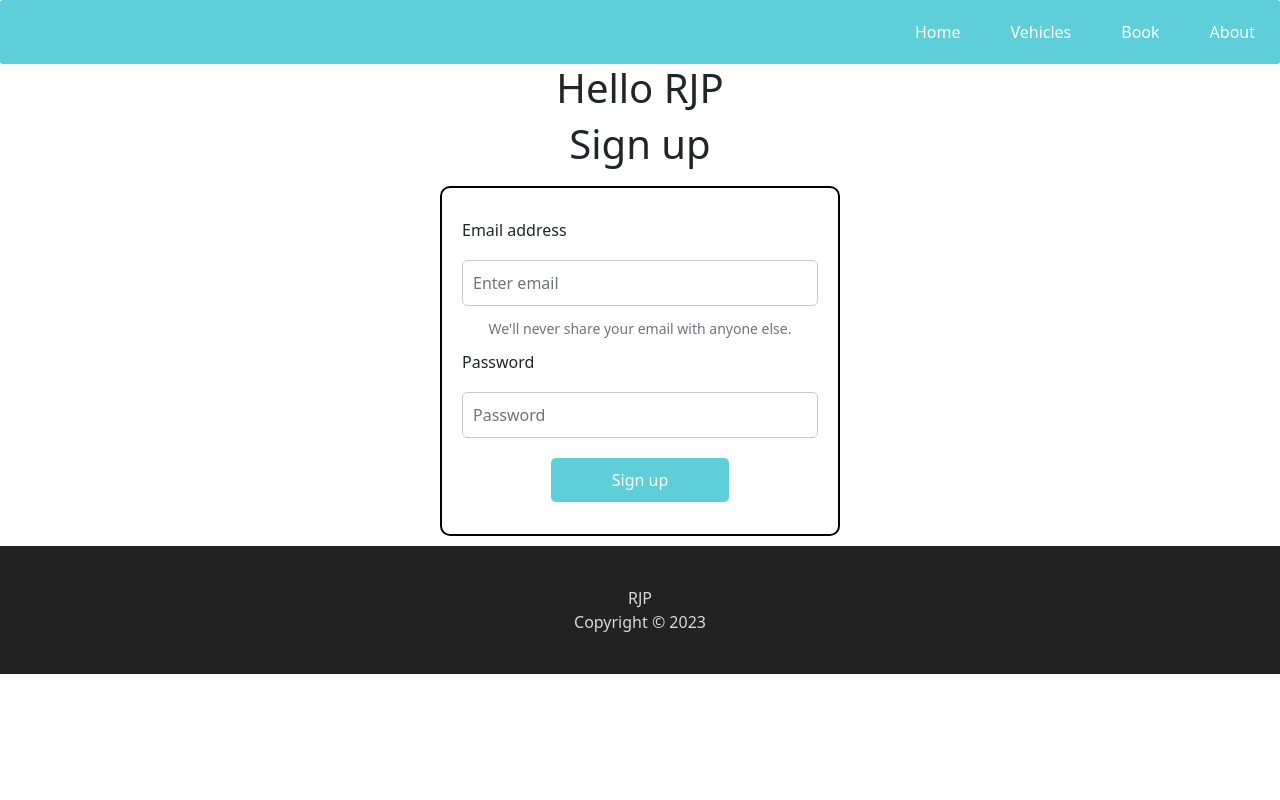
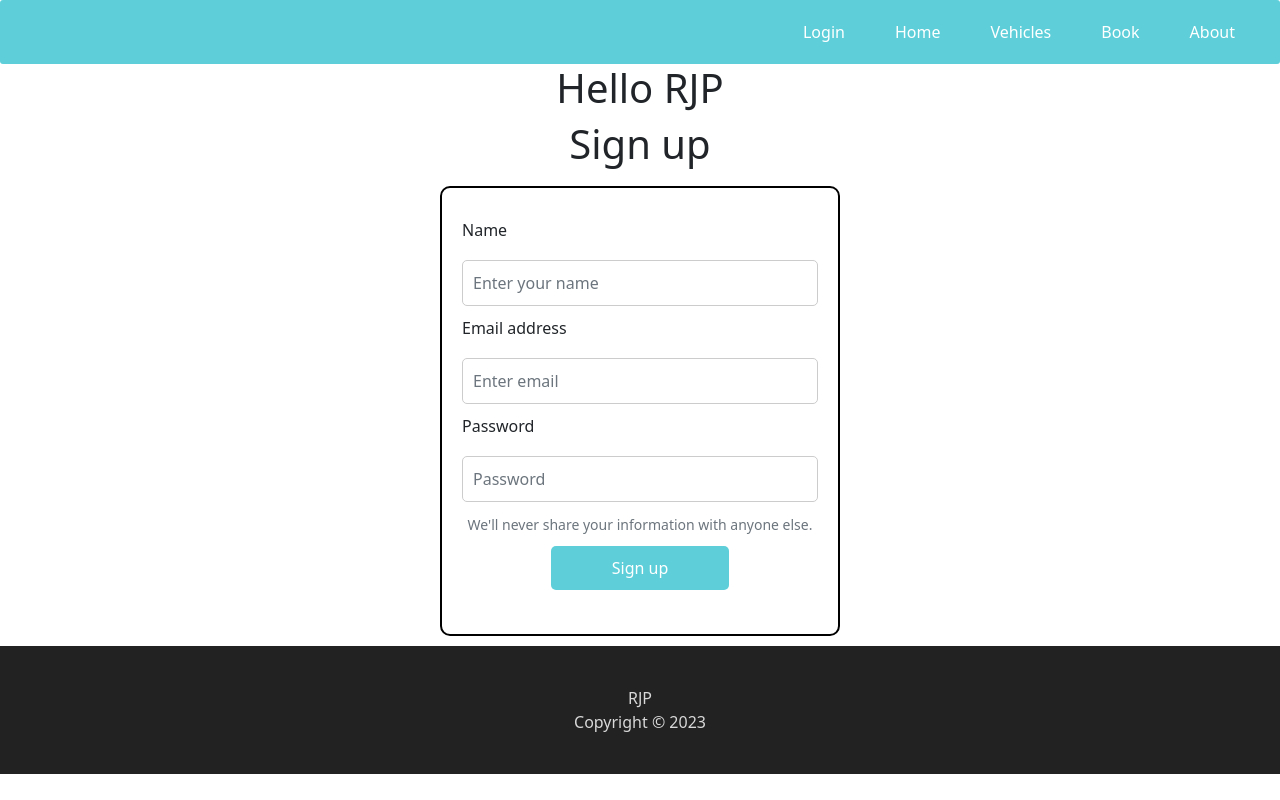
Before and after one commit to RJP-Cab302/FrontEnd, a React (Create React App) app in the folder parking-app/: page /signup in a window 1280 px wide. Built offline with nearby package versions, Linux system fonts and the light colour scheme.

Commit message:
added name field on sign up, display name on login

```diff
--- a/parking-app/src/App.js
+++ b/parking-app/src/App.js
@@ -5,9 +5,9 @@ import LandingPage from './pages/landingpage';
 import { BrowserRouter, Routes, Route } from "react-router-dom";
 import About from './pages/aboutpage';
 import SignUp from './pages/signuppage';
-import Login from './components/Login';
 import ListingPage from './pages/listingpage';
 import Home from './pages/homepage';
+import LoginPage from './pages/loginpage';
 function App() {
   return (
     <BrowserRouter>
@@ -19,7 +19,7 @@ function App() {
           <Route path="/about" element={<About />} />
           <Route path="/signup" element={<SignUp />} />
           <Route path="/vehicles" element={<ListingPage />} />
-          <Route path="/login" element={<Login />} />
+          <Route path="/login" element={<LoginPage />} />
         </Routes>
         <Footer />
       </div>
--- a/parking-app/src/components/Login.jsx
+++ b/parking-app/src/components/Login.jsx
@@ -21,9 +21,13 @@ const Login = (props) => {
     }).then((res) => res.json())
       .then((data) => {
         const token = data.token;
+        const name = data.name;
+        console.log(name);
         //Get the user out of the decoded token to display wellcome message
         //const user = jwt_decode(token).user;
         localStorage.setItem("token", token);
+        localStorage.setItem("name", name);
+
         window.location.href = `/${url}`;
       });
 
--- a/parking-app/src/components/Navbar.jsx
+++ b/parking-app/src/components/Navbar.jsx
@@ -1,21 +1,49 @@
-import "./navbar.css"
+import "./navbar.css";
 import { Link } from "react-router-dom";
+import { useState, useEffect } from "react";
+
+
 // navigation links
 export default function Navbar() {
+  const [token, setToken] = useState("");
+  const [name, setName] = useState("");
+
+  useEffect(() => {
+    const storedToken = localStorage.getItem("token");
+    if (storedToken) {
+      setToken(storedToken);}
+    setName(localStorage.getItem("name"));
+  }, []);
+ const handelLogout = () => {
+   localStorage.clear();
+   window.location.href = "/login";
+ };
   return (
     <nav>
       <ul>
         <li>
-          <Link to="/home"> Home </Link>
+          {token ? (
+            <Link to="/user">{name}</Link>
+          ) : (
+            <Link to="/login">Login</Link>
+          )}
         </li>
         <li>
-          <Link to="/vehicles"> Vehicles </Link>
+          <Link to="/home">Home</Link>
         </li>
         <li>
-          <Link to="/book"> Book </Link>
+          <Link to="/vehicles">Vehicles</Link>
         </li>
         <li>
-          <Link to="/about"> About </Link>
+          <Link to="/book">Book</Link>
+        </li>
+        <li>
+          <Link to="/about">About</Link>
+        </li>
+        <li>
+          {token ? (
+            <Link onClick={handelLogout}>Logout</Link>
+          ): null}
         </li>
       </ul>
     </nav>
--- a/parking-app/src/components/Signup.jsx
+++ b/parking-app/src/components/Signup.jsx
@@ -4,6 +4,7 @@ import "./signup-login.css";
 const SignUp = () => {
   const [email, setEmail] = useState("");
   const [password, setPassword] = useState("");
+  const [name, setName] = useState("");
 
   const handleSubmit = async (event) => {
     event.preventDefault();
@@ -15,6 +16,7 @@ const SignUp = () => {
     let bodyContent = JSON.stringify({
       username: email,
       password: password,
+      name: name
     });
 
     fetch("/signup", {
@@ -32,10 +34,21 @@ const SignUp = () => {
   const handlePasswordChange = (event) => {
     setPassword(event.target.value);
   };
-
+  const handleNameChange = (event) => {
+    setName(event.target.value);
+  };
   return (
     <Form onSubmit={handleSubmit}>
       <Form.Group controlId="formBasicEmail">
+        <div className="label">
+          <Form.Label>Name</Form.Label>
+        </div>
+        <Form.Control
+          type="text"
+          placeholder="Enter your name"
+          value={name}
+          onChange={handleNameChange}
+        />
         <div className="label">
           <Form.Label>Email address</Form.Label>
         </div>
@@ -45,9 +58,6 @@ const SignUp = () => {
           value={email}
           onChange={handleEmailChange}
         />
-        <Form.Text className="text-muted">
-          We'll never share your email with anyone else.
-        </Form.Text>
       </Form.Group>
 
       <Form.Group controlId="formBasicPassword">
@@ -61,7 +71,9 @@ const SignUp = () => {
           onChange={handlePasswordChange}
         />
       </Form.Group>
-
+      <Form.Text className="text-muted">
+        We'll never share your information with anyone else.
+      </Form.Text>
       <Button variant="primary" type="submit" className="btn">
         Sign up
       </Button>
--- a/parking-app/src/components/signup-login.css
+++ b/parking-app/src/components/signup-login.css
@@ -5,7 +5,7 @@ form {
     border-radius: 10px;
     padding: 20px;
     width: 400px;
-    height: 350px;
+    height: 450px;
     margin: 10px;
 }
 .label {
--- /dev/null
+++ b/parking-app/src/pages/loginpage.jsx
@@ -0,0 +1,9 @@
+import Login from "../components/Login";
+
+export default function LoginPage() {
+  return (
+    <div>
+      <Login url="home" />
+    </div>
+  );
+}
```
